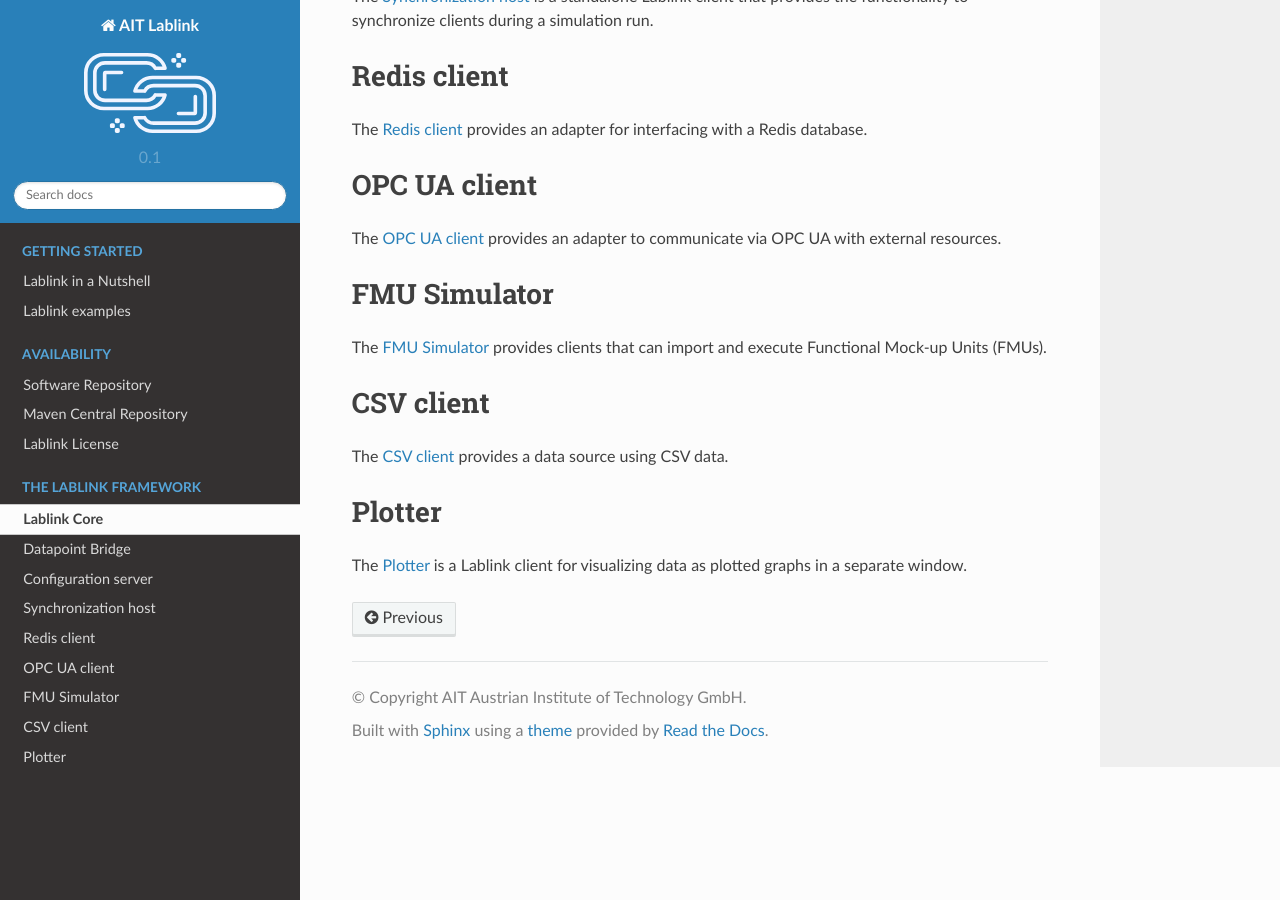
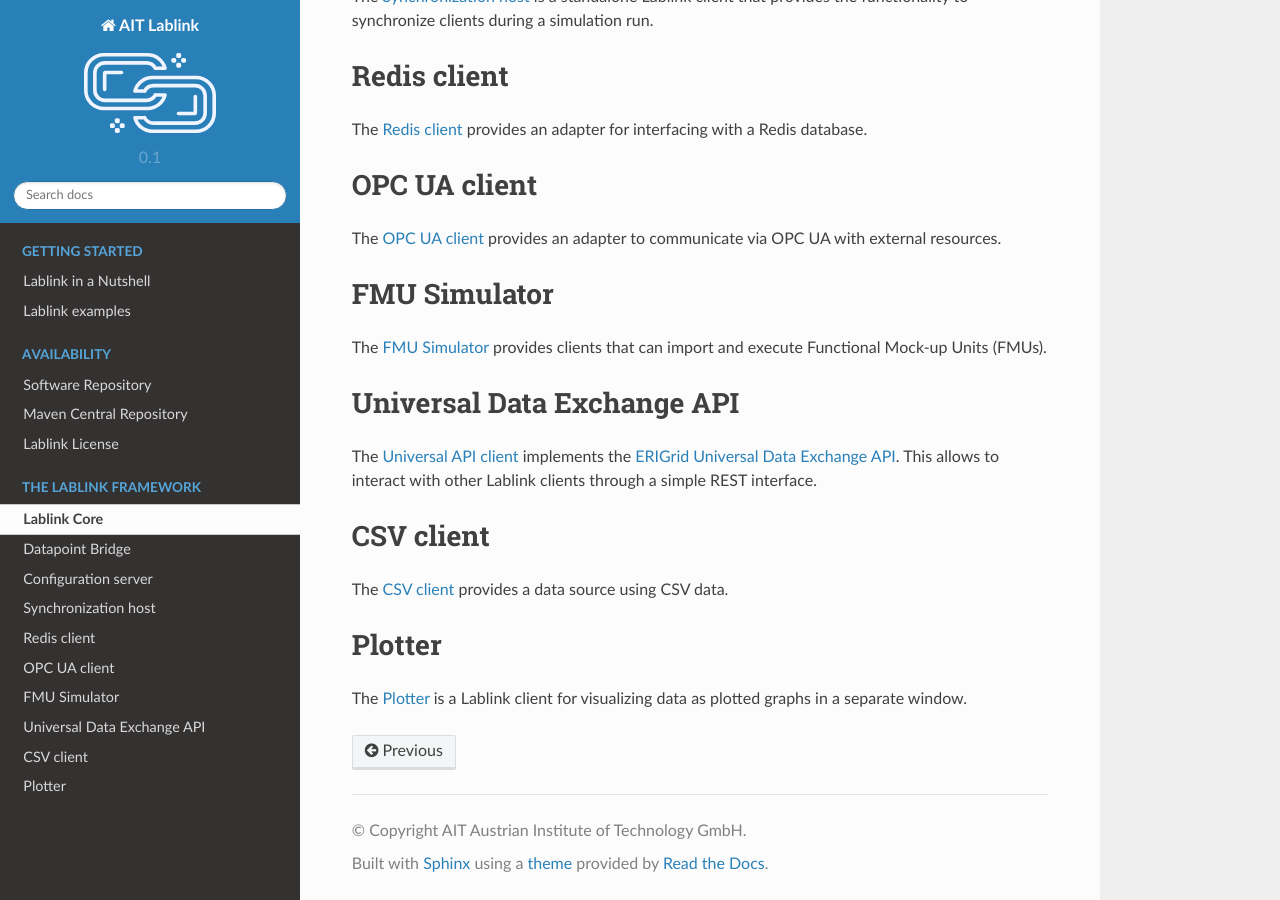
Before and after one commit to AIT-Lablink/lablink-docs-main, a Sphinx documentation site: the page built from source/framework.rst, in a window 1280 px wide and 900 px high, scrolled down 550 px. Built offline with Sphinx 7.4.7 and the Read the Docs theme 2.0.0, drawn with Linux system fonts in a browser that asks for light colours.

Commit message:
add reference to Universal API client

```diff
--- a/source/framework.rst
+++ b/source/framework.rst
@@ -37,6 +37,12 @@
 
 The `FMU Simulator <https://ait-lablink.readthedocs.io/projects/ait-lablink-fmusim>`_ provides clients that can import and execute Functional Mock-up Units (FMUs).
 
+Universal Data Exchange API
+===========================
+
+The `Universal API client <https://ait-lablink.readthedocs.io/projects/ait-lablink-universal-api-client>`_ implements the `ERIGrid Universal Data Exchange API <https://erigrid2.github.io/JRA-3.1-api/universal-api.html>`_.
+This allows to interact with other Lablink clients through a simple REST interface.
+
 CSV client
 ==========
 
```
